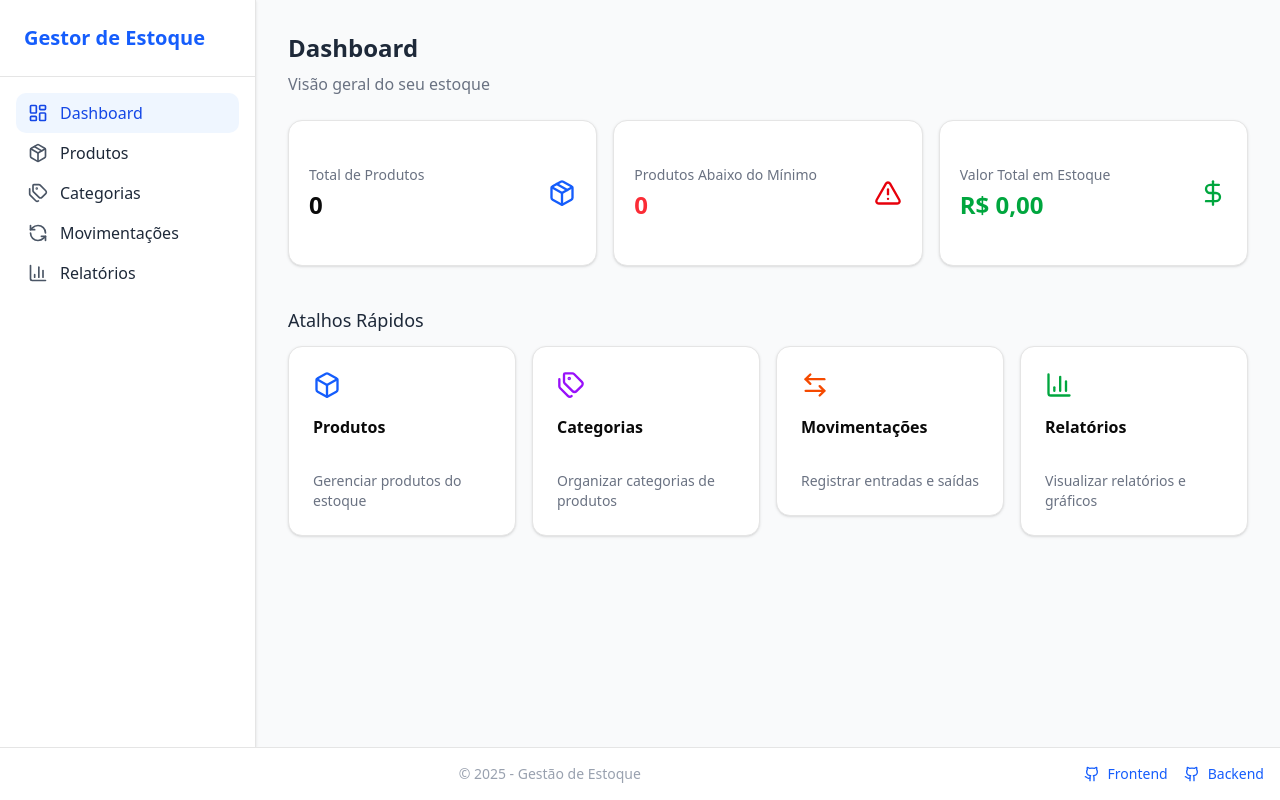
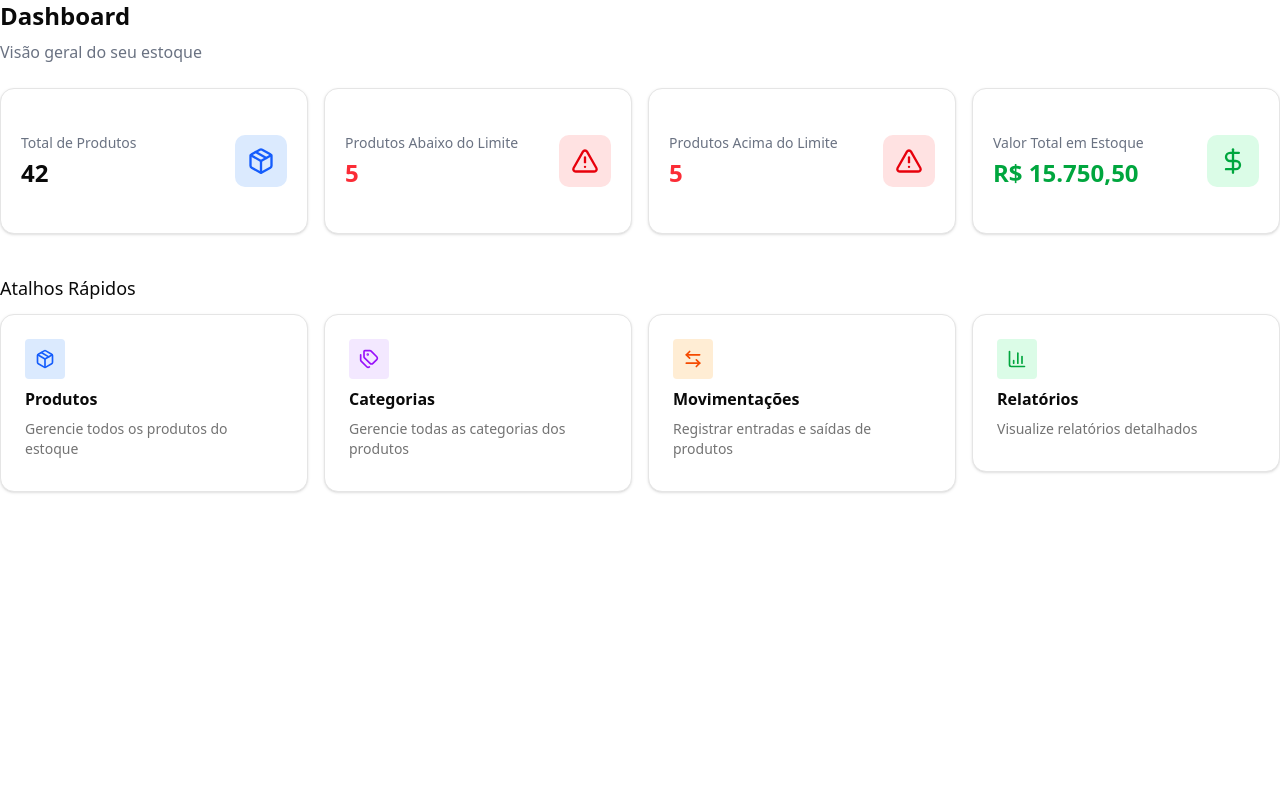
Before and after one commit to tulioanesio/ProductStorage-Front, a React (Vite) app: page / in a window 1280 px wide. Built offline with nearby package versions, Linux system fonts and the light colour scheme; no server answers.

Commit message:
feat: Add template de paginas e correção de Dashboard

```diff
--- a/src/pages/categoria/index.tsx
+++ b/src/pages/categoria/index.tsx
@@ -1,3 +1,8 @@
 export default function Categoria() {
-  return <h1>Olá Categoria</h1>;
+  return (
+    <div>
+      <h2 className="text-2xl font-semibold mb-2">Categorias</h2>
+      <p className="text-gray-500 mb-6">Organize as categorias dos seus produtos</p>
+    </div>
+  )
 }
--- a/src/pages/dashboard/index.tsx
+++ b/src/pages/dashboard/index.tsx
@@ -1,6 +1,5 @@
 import { useEffect, useState } from "react";
-import axios from "axios";
-import { Card, CardHeader, CardTitle, CardContent } from "@/components/ui/card";
+import { Card, CardHeader, CardTitle, CardContent, CardDescription } from "@/components/ui/card";
 import {
   Package,
   AlertTriangle,
@@ -9,9 +8,6 @@ import {
   Tags,
   BarChart3,
   ArrowLeftRight,
-  LayoutDashboard,
-  RefreshCcw,
-  Github,
 } from "lucide-react";
 import { Link } from "react-router-dom";
 
@@ -21,7 +17,7 @@ interface DashboardData {
   totalStockValue: number;
 }
 
-export default function Home() {
+export default function Dashboard() {
   const [data, setData] = useState<DashboardData>({
     totalProducts: 0,
     lowStockProducts: 0,
@@ -29,105 +25,65 @@ export default function Home() {
   });
 
   useEffect(() => {
-    const apiUrl = import.meta.env.VITE_API_URL;
+    const mockData: DashboardData = {
+      totalProducts: 42,
+      lowStockProducts: 5,
+      totalStockValue: 15750.5,
+    };
 
-    axios
-      .get(`${apiUrl}/dashboard`)
-      .then((response) => {
-        setData(response.data);
-      })
-      .catch((err) => {
-        console.error("Erro ao buscar dashboard:", err);
-      });
+    setData(mockData);
   }, []);
 
   return (
-    <div className="flex flex-col min-h-screen bg-gray-50 text-gray-800">
-      <div className="flex flex-1">
-        <aside className="w-64 bg-white border-r shadow-sm hidden md:flex flex-col">
-          <div className="p-6 border-b">
-            <Link to="/">
-              <h1 className="text-xl font-semibold text-blue-600">
-                Gestor de Estoque
-              </h1>
-            </Link>
-          </div>
-
-          <nav className="flex-1 p-4 space-y-2">
-            <Link to="/">
-              <button className="w-full flex items-center gap-3 text-left px-3 py-2 rounded-lg bg-blue-50 text-blue-700 font-medium transition cursor-pointer">
-                <LayoutDashboard className="w-5 h-5" />
-                Dashboard
-              </button>
-            </Link>
-
-            <Link to="/produtos">
-              <button className="w-full flex items-center gap-3 text-left px-3 py-2 rounded-lg hover:bg-gray-100 transition cursor-pointer">
-                <Package className="w-5 h-5 text-gray-600" />
-                Produtos
-              </button>
-            </Link>
-
-            <Link to="/categorias">
-              <button className="w-full flex items-center gap-3 text-left px-3 py-2 rounded-lg hover:bg-gray-100 transition cursor-pointer">
-                <Tags className="w-5 h-5 text-gray-600" />
-                Categorias
-              </button>
-            </Link>
-
-            <Link to="/movimentacoes">
-              <button className="w-full flex items-center gap-3 text-left px-3 py-2 rounded-lg hover:bg-gray-100 transition cursor-pointer">
-                <RefreshCcw className="w-5 h-5 text-gray-600" />
-                Movimentações
-              </button>
-            </Link>
-
-            <Link to="/relatorios">
-              <button className="w-full flex items-center gap-3 text-left px-3 py-2 rounded-lg hover:bg-gray-100 transition cursor-pointer">
-                <BarChart3 className="w-5 h-5 text-gray-600" />
-                Relatórios
-              </button>
-            </Link>
-          </nav>
-        </aside>
-
-        <main className="flex-1 p-8">
+    <div>
       <h2 className="text-2xl font-semibold mb-2">Dashboard</h2>
       <p className="text-gray-500 mb-6">Visão geral do seu estoque</p>
 
-          <div className="grid grid-cols-1 sm:grid-cols-2 lg:grid-cols-3 gap-4 mb-10">
+      <div className="grid grid-cols-1 sm:grid-cols-2 lg:grid-cols-4 gap-4 mb-10">
         <Card>
           <CardContent className="p-5 flex justify-between items-center">
             <div>
               <p className="text-sm text-gray-500">Total de Produtos</p>
-                  <p className="text-2xl font-semibold mt-1">
-                    {data.totalProducts}
-                  </p>
+              <p className="text-2xl font-semibold mt-1">{data.totalProducts}</p>
             </div>
+            <div className="p-3 bg-blue-100 rounded-lg">
               <Package className="text-blue-600" size={28} />
+            </div>
           </CardContent>
         </Card>
 
         <Card>
           <CardContent className="p-5 flex justify-between items-center">
             <div>
-                  <p className="text-sm text-gray-500">
-                    Produtos Abaixo do Mínimo
-                  </p>
+              <p className="text-sm text-gray-500">Produtos Abaixo do Limite</p>
               <p className="text-2xl font-semibold mt-1 text-red-500">
                 {data.lowStockProducts}
               </p>
             </div>
+            <div className="p-3 bg-red-100 rounded-lg">
               <AlertTriangle className="text-red-600" size={28} />
+            </div>
           </CardContent>
         </Card>
 
         <Card>
           <CardContent className="p-5 flex justify-between items-center">
             <div>
-                  <p className="text-sm text-gray-500">
-                    Valor Total em Estoque
+              <p className="text-sm text-gray-500">Produtos Acima do Limite</p>
+              <p className="text-2xl font-semibold mt-1 text-red-500">
+                {data.lowStockProducts}
               </p>
+            </div>
+            <div className="p-3 bg-red-100 rounded-lg">
+              <AlertTriangle className="text-red-600" size={28} />
+            </div>
+          </CardContent>
+        </Card>
+
+        <Card>
+          <CardContent className="p-5 flex justify-between items-center">
+            <div>
+              <p className="text-sm text-gray-500">Valor Total em Estoque</p>
               <p className="text-2xl font-semibold mt-1 text-green-600">
                 {data.totalStockValue.toLocaleString("pt-BR", {
                   style: "currency",
@@ -135,7 +91,9 @@ export default function Home() {
                 })}
               </p>
             </div>
+            <div className="p-3 bg-green-100 rounded-lg">
               <DollarSign className="text-green-600" size={28} />
+            </div>
           </CardContent>
         </Card>
       </div>
@@ -145,85 +103,51 @@ export default function Home() {
         <Link to="/produtos">
           <Card className="hover:shadow-md transition cursor-pointer">
             <CardHeader className="pb-2">
-                  <Box className="text-blue-600 mb-2" size={28} />
+              <div className="w-10 h-10 flex items-center justify-center bg-blue-100 rounded">
+                <Package className="text-blue-600" size={20} />
+              </div>
               <CardTitle className="text-base">Produtos</CardTitle>
+              <CardDescription>Gerencie todos os produtos do estoque</CardDescription>
             </CardHeader>
-                <CardContent className="text-sm text-gray-500">
-                  Gerenciar produtos do estoque
-                </CardContent>
           </Card>
         </Link>
 
         <Link to="/categorias">
           <Card className="hover:shadow-md transition cursor-pointer">
             <CardHeader className="pb-2">
-                  <Tags className="text-purple-600 mb-2" size={28} />
+              <div className="w-10 h-10 flex items-center justify-center bg-purple-100 rounded">
+                <Tags className="text-purple-600" size={20} />
+              </div>
               <CardTitle className="text-base">Categorias</CardTitle>
+              <CardDescription>Gerencie todas as categorias dos produtos</CardDescription>
             </CardHeader>
-                <CardContent className="text-sm text-gray-500">
-                  Organizar categorias de produtos
-                </CardContent>
           </Card>
         </Link>
 
         <Link to="/movimentacoes">
           <Card className="hover:shadow-md transition cursor-pointer">
             <CardHeader className="pb-2">
-                  <ArrowLeftRight className="text-orange-600 mb-2" size={28} />
+              <div className="w-10 h-10 flex items-center justify-center bg-orange-100 rounded">
+                <ArrowLeftRight className="text-orange-600" size={20} />
+              </div>
               <CardTitle className="text-base">Movimentações</CardTitle>
+              <CardDescription>Registrar entradas e saídas de produtos</CardDescription>
             </CardHeader>
-                <CardContent className="text-sm text-gray-500">
-                  Registrar entradas e saídas
-                </CardContent>
           </Card>
         </Link>
 
         <Link to="/relatorios">
           <Card className="hover:shadow-md transition cursor-pointer">
             <CardHeader className="pb-2">
-                  <BarChart3 className="text-green-600 mb-2" size={28} />
+              <div className="w-10 h-10 flex items-center justify-center bg-green-100 rounded">
+                <BarChart3 className="text-green-600" size={20} />
+              </div>
               <CardTitle className="text-base">Relatórios</CardTitle>
+              <CardDescription>Visualize relatórios detalhados</CardDescription>
             </CardHeader>
-                <CardContent className="text-sm text-gray-500">
-                  Visualizar relatórios e gráficos
-                </CardContent>
           </Card>
         </Link>
       </div>
-        </main>
-      </div>
-
-      <footer className="w-full border-t bg-white">
-        <div className="mx-auto px-4 py-4 flex flex-col sm:flex-row items-center justify-between gap-3">
-          <div className="flex items-center gap-3 text-sm text-gray-600"></div>
-
-          <div className="text-sm items-center text-gray-400">
-            © 2025 - Gestão de Estoque
-          </div>
-
-          <div className="flex items-end gap-4">
-            <a
-              href="https://github.com/tulioanesio/ProductStorage-Front"
-              target="_blank"
-              rel="noopener noreferrer"
-              className="flex items-center gap-2 text-blue-600 hover:underline"
-            >
-              <Github className="w-4 h-4" />
-              <span className="text-sm">Frontend</span>
-            </a>
-
-            <a
-              href="https://github.com/tulioanesio/ProductStorage-Back"
-              target="_blank"
-              rel="noopener noreferrer"
-              className="flex items-center gap-2 text-blue-600 hover:underline"
-            >
-              <Github className="w-4 h-4" />
-              <span className="text-sm">Backend</span>
-            </a>
-          </div>
-        </div>
-      </footer>
     </div>
   );
 }
--- a/src/pages/movimentacao/index.tsx
+++ b/src/pages/movimentacao/index.tsx
@@ -1,3 +1,8 @@
-export default function Movimentacao(){
-    return <h1>Olá Movimentação</h1>
+export default function Movimentacao() {
+    return (
+        <div>
+            <h2 className="text-2xl font-semibold mb-2">Movimentações</h2>
+            <p className="text-gray-500 mb-6">Registre e acompanhe as entradas e saídas de estoque</p>
+        </div>
+    )
 }
--- a/src/pages/produto/index.tsx
+++ b/src/pages/produto/index.tsx
@@ -1,3 +1,8 @@
-export default function Produto(){
-    return <h1>Olá Produto</h1>
+export default function Produto() {
+    return (
+        <div>
+            <h2 className="text-2xl font-semibold mb-2">Produtos</h2>
+            <p className="text-gray-500 mb-6">Gerencie todos os produtos do estoque</p>
+        </div>
+    )
 }
--- a/src/pages/relatorio/index.tsx
+++ b/src/pages/relatorio/index.tsx
@@ -1,3 +1,8 @@
-export default function Relatorio(){
-    return <h1>Olá Relatório</h1>
+export default function Relatorio() {
+    return (
+        <div>
+            <h2 className="text-2xl font-semibold mb-2">Relatórios</h2>
+            <p className="text-gray-500 mb-6">Visualize relatórios detalhados do seu estoque</p>
+        </div>
+    )
 }
```
Lines whose indentation alone changed are shown as unchanged.
